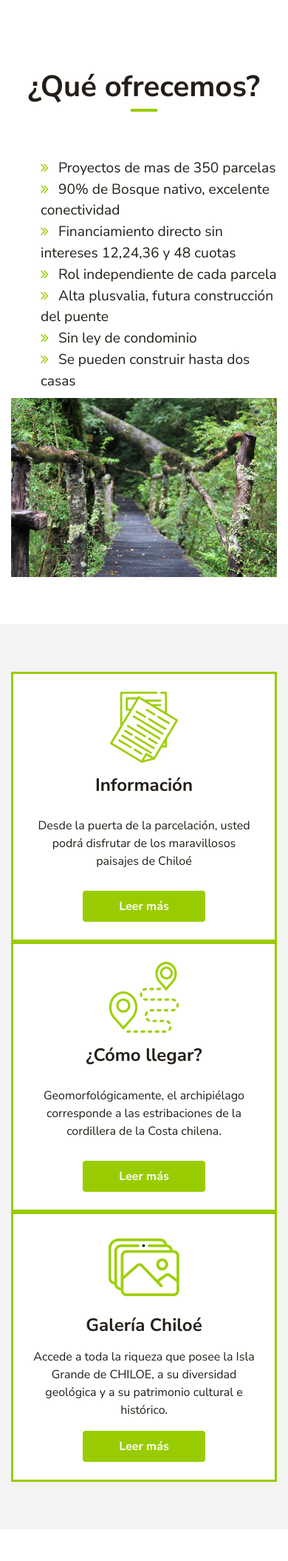
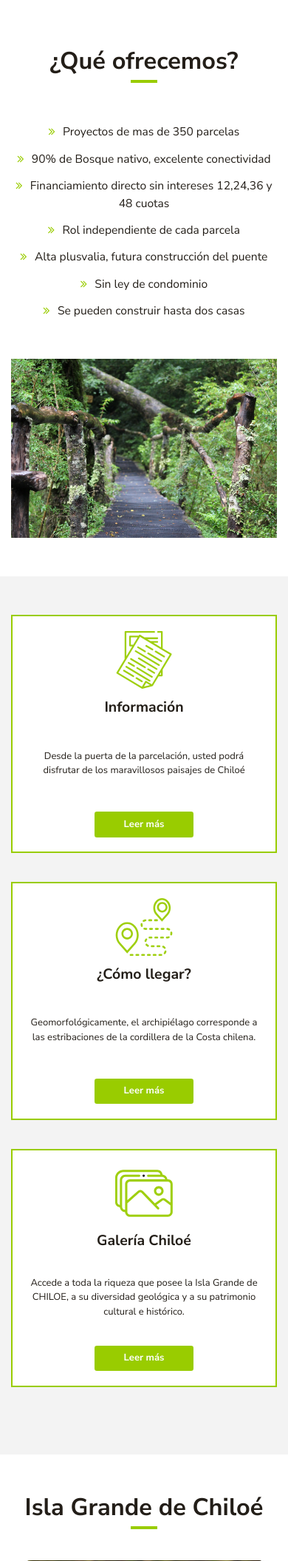
Before and after one commit to navasg/Reserva-nativa-chiloe, a PHP site: page / in a window 390 px wide. Shown: the part 938-3048 px from the top of the page at 74% size. Run offline with PHP 8.4, Linux system fonts and the light colour scheme.

Commit message:
Add responsive

```diff
--- a/assets/css/main.css
+++ b/assets/css/main.css
@@ -206,6 +206,7 @@ html {
   height: 100%;
   display: flex;
   flex-direction: column;
+  padding-left: 0;
   justify-content: center;
 }
 
@@ -406,3 +407,74 @@ footer .title-section {
   background: rgba(0, 0, 0, 0.5);
   border-radius: 10px;
 }
+
+
+/* MEDOAS QUERIES */
+
+@media screen and (min-width: 0px) and (max-width: 997px) {
+  html {
+    font-size: 13px;
+  }
+
+  .title-banner {
+    font-size: 3rem;
+  }
+
+  .ul-about {
+    text-align: center;
+  }
+  .ul-about li {
+    margin: .5rem 0;
+  }
+
+  .card-first {
+    margin-bottom: 3rem;
+  }
+
+  .item-footer {
+    display: block;
+  }
+
+  .info-extra img  {
+    margin-top: 3rem;
+  }
+
+  .description-general {
+    text-align: center;
+  }
+
+  .road .title-section {
+    text-align: center;
+  }
+
+  .road .title-section::before {
+    left: 50%;
+    transform: translateX(-50%);
+  }
+
+  .description-item {
+    min-height: 8rem!important;
+  }
+
+  .ubication .map-img {
+    margin-bottom: 3rem;
+  }
+
+  .about img {
+    margin-top: 3rem;
+  }
+
+  .carousel-anexo  .slick-dots {
+    bottom: -2rem;
+}
+
+.multiple-items .slick-next {
+  right: -6px;
+}
+
+.multiple-items .slick-prev {
+  left: -6px;
+}
+
+
+}
--- a/assets/css/offcanvas.css
+++ b/assets/css/offcanvas.css
@@ -26,6 +26,10 @@ body {
     transition-duration: .3s;
     transition-property: left, visibility;
     font-size: 1.5rem;
+  }
+
+  .logo-responsive {
+    display: initial;
   }
 
   .btn-nav {
--- a/index.html
+++ b/index.html
@@ -148,7 +148,7 @@
   <section class="card-info">
     <div class="container padding-top-bottom">
       <div class="row">
-        <div class="col-lg-4">
+        <div class="col-lg-4 col-md-4 col-md-4">
           <div class="card-first">
             <div class="icon-card">
               <img src="assets/img/content.svg" alt="">
@@ -165,7 +165,7 @@
             </div>
           </div>
         </div>
-        <div class="col-lg-4">
+        <div class="col-lg-4 col-md-4">
           <div class="card-first">
             <div class="icon-card">
               <img src="assets/img/route.svg" alt="">
@@ -182,7 +182,7 @@
             </div>
           </div>
         </div>
-        <div class="col-lg-4">
+        <div class="col-lg-4 col-md-4">
           <div class="card-first">
             <div class="icon-card">
               <img src="assets/img/gallery.svg" alt="">
```
Also changed, not shown: assets/js/main.js (+35 -7 lines).
